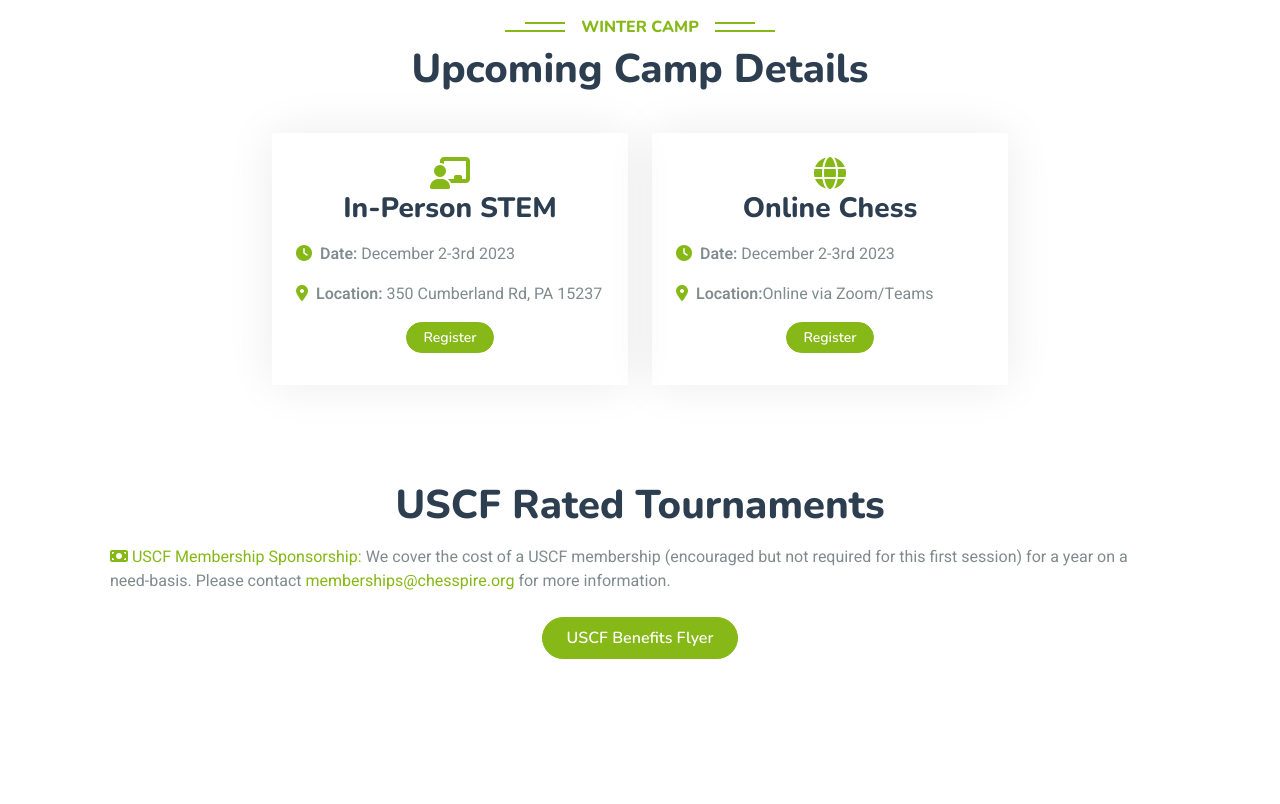
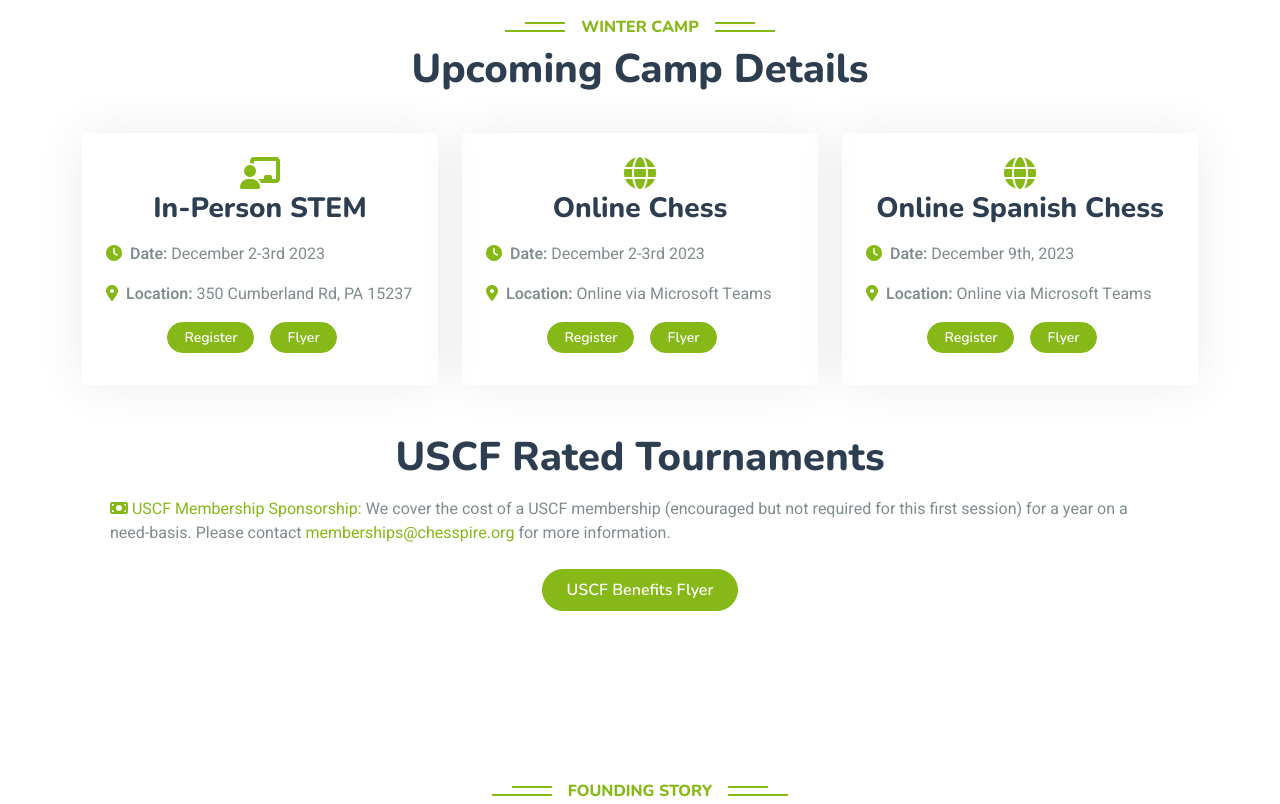
Before and after one commit to Chesspire/campwebsite, a plain HTML site: page index.html in a window 1280 px wide. Shown: the part 5480-6284 px from the top of the page. Drawn offline with nearby package versions, Linux system fonts and the light colour scheme; animation ran at ten frames a second.

Commit message:
flyers added

```diff
--- a/data.json
+++ b/data.json
@@ -72,13 +72,6 @@
                 "role": "Director of Photography",
                 "email": "asheikh@nastudents.org",
                 "fadeDelay": 0.7
-            },
-            {
-                "image": "images/mihir.jpg",
-                "name": "Mihir Sharma",
-                "role": "Director of Vision",
-                "email": "msharma2@nastudents.org",
-                "fadeDelay": 0.1
             }
         ],
         "teachers": [
--- a/index.html
+++ b/index.html
@@ -662,7 +662,7 @@
             </div>
             <br>
             <div class="row g-4 justify-content-center">
-                <div class="col-lg-4 col-md-6 wow fadeInUp" data-wow-delay="0.1s">
+                <div class="col-lg-4 wow fadeInUp" data-wow-delay="0.1s">
                     <div class="package-item p-4">
                         <div class="text-center p-n2">
                             <i class="fa fa-2x  fa-solid fa-chalkboard-user text-primary mb-n2"> </i>
@@ -674,12 +674,14 @@
                             <p><i class="fa fa-clock text-primary me-2"></i><b>Date:</b> December 2-3rd 2023</p>
                             <p><i class="fa fa-location-dot text-primary me-2"></i><b>Location:</b> 350 Cumberland Rd, PA 15237</p>
                             <div class="d-flex justify-content-center mb-2">
-                                <a href="https://forms.gle/vt8CbikfGWUxgpUr7" class="btn btn-sm btn-primary px-3 rounded-pill " style="border-radius: 30px 0 0 30px;">Register</a>
+                                <a href="https://forms.gle/vt8CbikfGWUxgpUr7" class="btn btn-sm btn-primary px-3 rounded-pill" style="border-radius: 30px 0 0 30px;">Register</a>
+                                <a href="documents/Chesspire STEM Camp.pdf" class="btn btn-sm btn-primary px-3 rounded-pill mx-3" style="border-radius: 30px 0 0 30px;">Flyer</a>
                             </div>
+
                         </div>
                     </div>
                 </div>
-                <div class="col-lg-4 col-md-6 wow fadeInUp" data-wow-delay="0.1s">
+                <div class="col-lg-4 wow fadeInUp" data-wow-delay="0.1s">
                     <div class="package-item p-4">
                         <div class="text-center p-n2">
                         <i class="fa fa-2x fa-globe text-primary mb-n2"> </i>
@@ -689,14 +691,32 @@
                         </div>
                             <div class="text-align:left p-0">
                             <p><i class="fa fa-clock text-primary me-2"></i><b>Date:</b> December 2-3rd 2023</p>
-                            <p><i class="fa fa-location-dot text-primary me-2"></i><b>Location:</b>Online via Zoom/Teams</p>
+                            <p><i class="fa fa-location-dot text-primary me-2"></i><b>Location:</b> Online via Microsoft Teams</p>
 
                             <div class="d-flex justify-content-center mb-2">
-                                <a href="https://forms.gle/VEFjZ58PBjET7LKe8" class="btn btn-sm btn-primary px-3 rounded-pill " style="border-radius: 30px 0 0 30px;">Register</a>
+                                <a href="https://forms.gle/VEFjZ58PBjET7LKe8" class="btn btn-sm btn-primary px-3 rounded-pill" style="border-radius: 30px 0 0 30px;">Register</a>
+                                <a href="documents/Chesspire Virtual Chess Camp Flyer.pdf" class="btn btn-sm btn-primary px-3 rounded-pill mx-3" style="border-radius: 30px 0 0 30px;">Flyer</a>
                             </div>
                         </div>
                     </div>
                 </div>
+                <div class="col-lg-4 wow fadeInUp" data-wow-delay="0.1s">
+                    <div class="package-item p-4">
+                        <div class="text-center p-n2">
+                            <i class="fa fa-2x  fa-globe text-primary mb-n2"> </i>
+                            </div>
+                        <div class="text-center p-n2">
+                            <h3 class="mb-3">Online Spanish Chess</h3>
+                        </div>
+                        <div class="text-align:left p-0">
+                            <p><i class="fa fa-clock text-primary me-2"></i><b>Date:</b> December 9th, 2023</p>
+                            <p><i class="fa fa-location-dot text-primary me-2"></i><b>Location:</b> Online via Microsoft Teams</p>
+                            <div class="d-flex justify-content-center mb-2">
+                                <a href="https://forms.gle/vP1kbN6XEqscNzru6" class="btn btn-sm btn-primary px-3 rounded-pill" style="border-radius: 30px 0 0 30px;">Register</a>
+                                <a href="documents/Folleto del Campamento de Ajedrez Virtual de Chesspire.pdf" class="btn btn-sm btn-primary px-3 rounded-pill mx-3" style="border-radius: 30px 0 0 30px;">Flyer</a>
+                            </div>
+                        </div>
+                    </div>
             </div>
         </div>
     </div>
```
Also changed, not shown: documents/Chesspire STEM Camp.png (added), documents/Chesspire Virtual Chess Camp Flyer.png (added), documents/Folleto del Campamento de Ajedrez Virtual de Chesspire.png (added), 3 other files.
